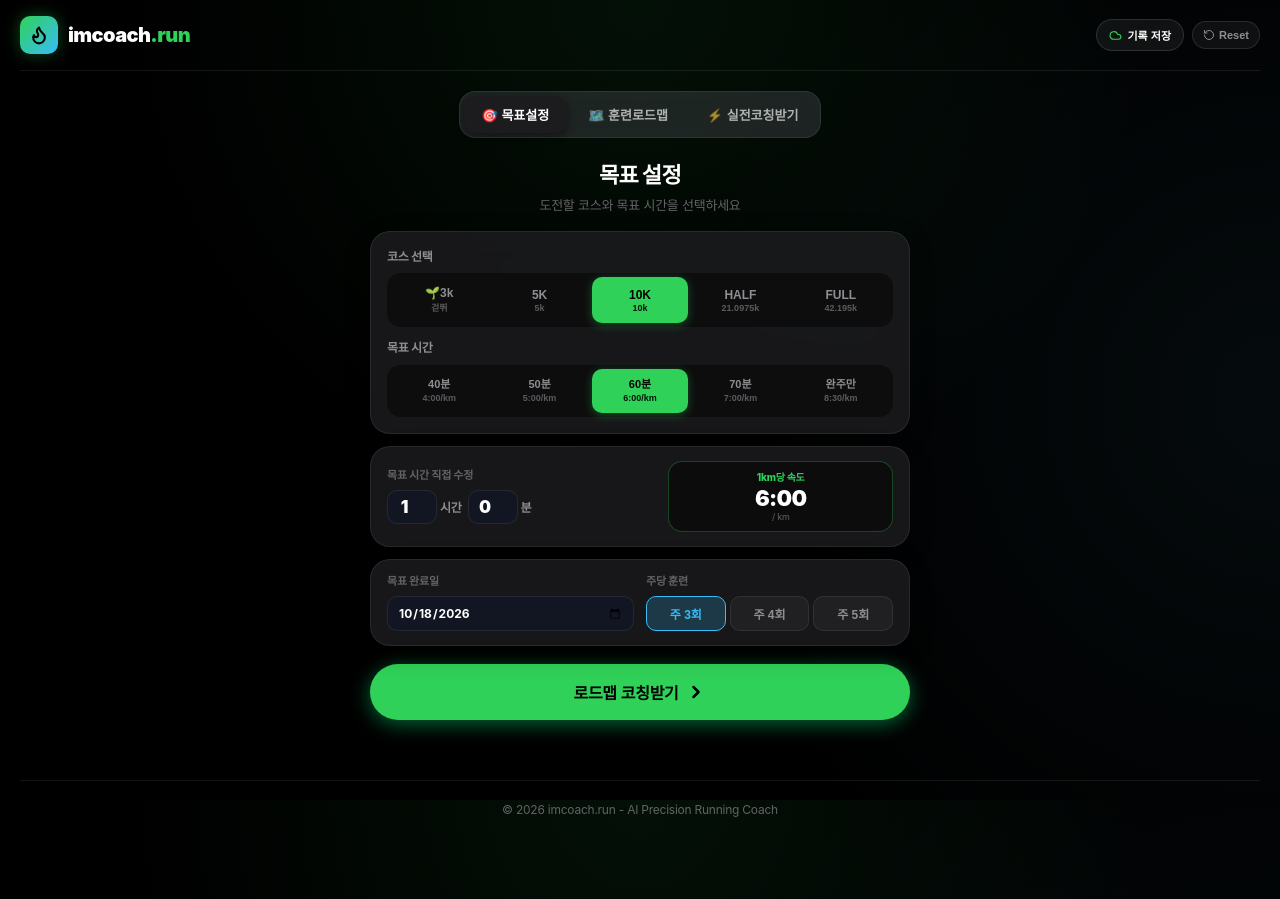
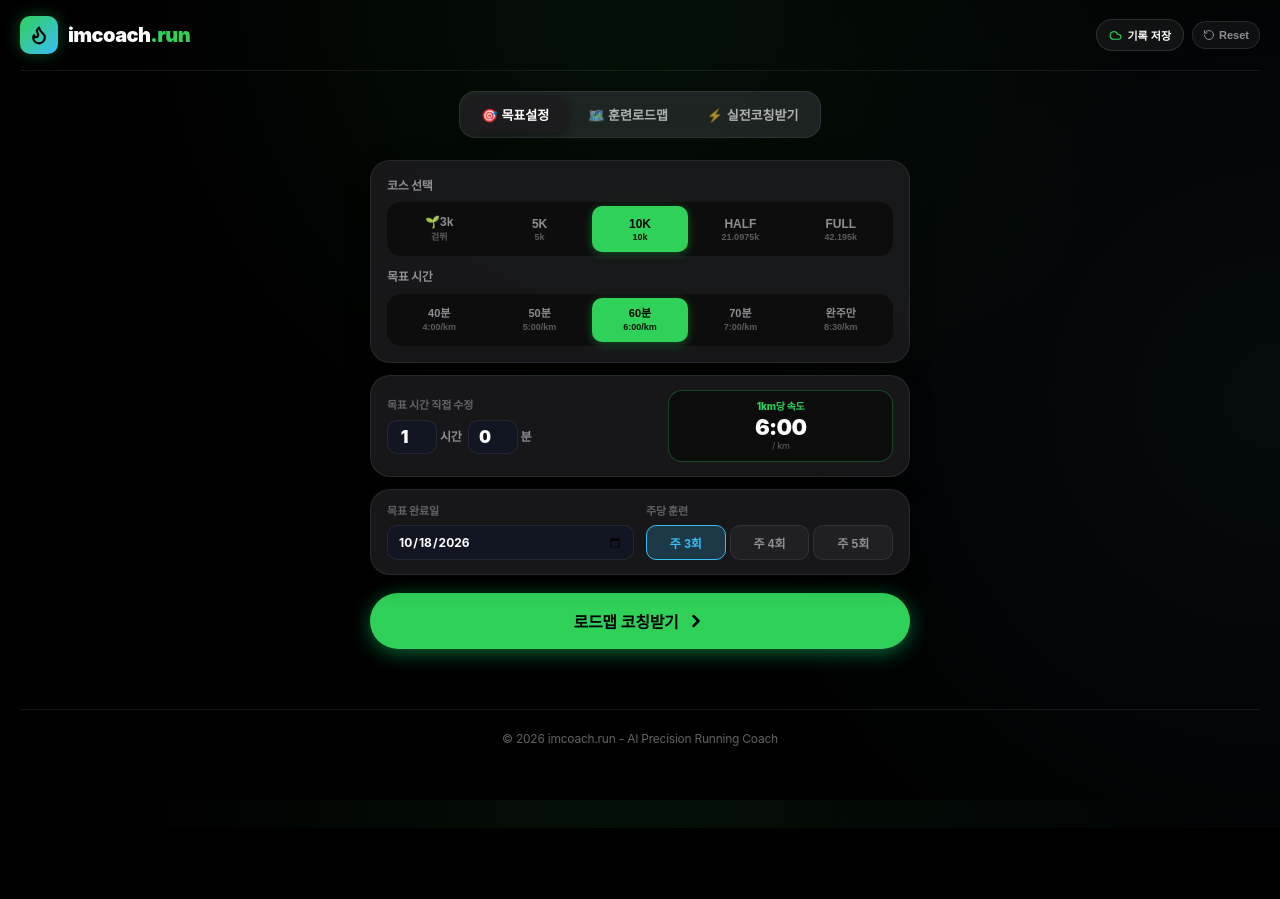
Before and after one commit to i515-glitch/imcoach.run, a React (Vite) app: page / in a window 1280 px wide. After the commit the page ends 828 px from the top, so only its background shows below. Built offline with nearby package versions, Linux system fonts and the light colour scheme; no server answers; a web font is replaced by a local one.

Commit message:
refactor: remove redundant header title in GoalDetailStep

```diff
--- a/src/components/GoalDetailStep.jsx
+++ b/src/components/GoalDetailStep.jsx
@@ -104,16 +104,6 @@ export function GoalDetailStep({ onGoalSubmit, initialGoal }) {
 
   return (
     <div style={{ maxWidth: '540px', margin: '0 auto', animation: 'fadeIn 0.25s ease' }}>
-      {/* 간결한 헤더 */}
-      <div style={{ marginBottom: '16px', textAlign: 'center' }}>
-        <h1 style={{ fontSize: '22px', fontWeight: '900', letterSpacing: '-0.03em', color: '#ffffff', marginBottom: '4px' }}>
-          목표 설정
-        </h1>
-        <p style={{ color: 'var(--text-muted)', fontSize: '13px' }}>
-          도전할 코스와 목표 시간을 선택하세요
-        </p>
-      </div>
-
       <form onSubmit={handleSubmit}>
         {/* 카드 1: 코스 & 목표 선택 */}
         <div style={{
```
